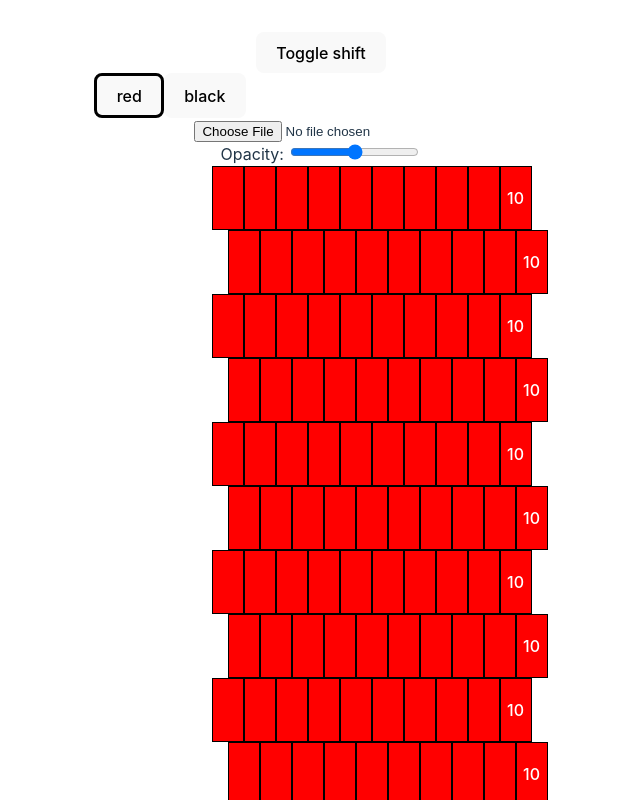
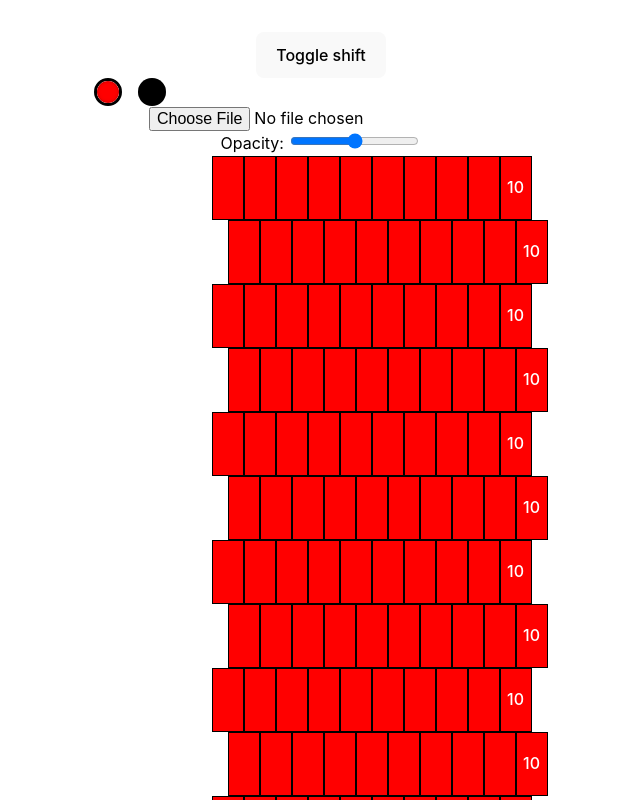
Before and after one commit to julioolvr/patterns, a React (Vite) app: page / in a window 1280 px wide. Shown: the top 800 px of the page, without its empty margins (319-959 px from the left). Built offline with nearby package versions, Linux system fonts and the light colour scheme.

Commit message:
Add Mantine

```diff
--- /dev/null
+++ b/postcss.config.cjs
@@ -0,0 +1,14 @@
+module.exports = {
+  plugins: {
+    "postcss-preset-mantine": {},
+    "postcss-simple-vars": {
+      variables: {
+        "mantine-breakpoint-xs": "36em",
+        "mantine-breakpoint-sm": "48em",
+        "mantine-breakpoint-md": "62em",
+        "mantine-breakpoint-lg": "75em",
+        "mantine-breakpoint-xl": "88em",
+      },
+    },
+  },
+};
--- a/src/App.tsx
+++ b/src/App.tsx
@@ -1,8 +1,18 @@
+import { MantineProvider } from "@mantine/core";
+
+import "@mantine/core/styles.css";
+import "@mantine/dropzone/styles.css";
+import "@mantine/spotlight/styles.css";
+
 import "./App.css";
 import PatternUi from "./Pattern";
 
 function App() {
-  return <PatternUi />;
+  return (
+    <MantineProvider>
+      <PatternUi />
+    </MantineProvider>
+  );
 }
 
 export default App;
--- a/src/Pattern.tsx
+++ b/src/Pattern.tsx
@@ -5,6 +5,7 @@ import classNames from "classnames";
 import ExcelJS from "exceljs";
 import { saveAs } from "file-saver";
 import tinycolor from "tinycolor2";
+import { ColorSwatch, Group } from "@mantine/core";
 
 import "./Pattern.css";
 
@@ -163,19 +164,18 @@ function PaletteSelector({
   onSelectColorIndex,
 }: PaletteSelectorProps) {
   return (
-    <div className="palette-selector">
+    <Group>
       {palette.colors.map((color, index) => (
-        <button
+        <ColorSwatch
           key={index}
+          color={color.toHexString()}
           onClick={() => onSelectColorIndex(index)}
           style={
             selectedColorIndex === index ? { border: "3px solid black" } : {}
           }
-        >
-          {color.getOriginalInput().toString()}
-        </button>
+        ></ColorSwatch>
       ))}
-    </div>
+    </Group>
   );
 }
 
```
Also changed, not shown: package.json (+7 -0 lines), 1 other file (tests, documents, lock files or other folders).
